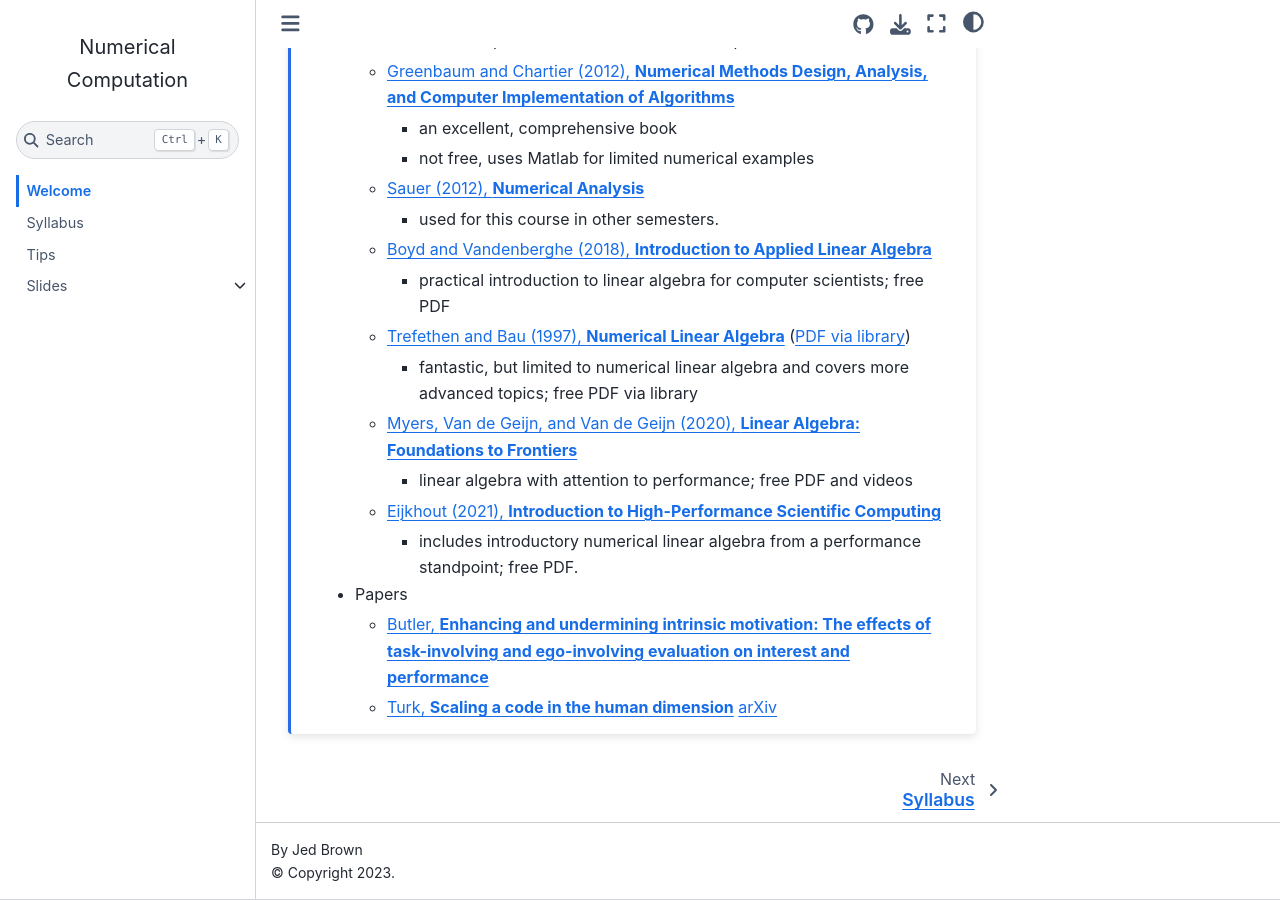
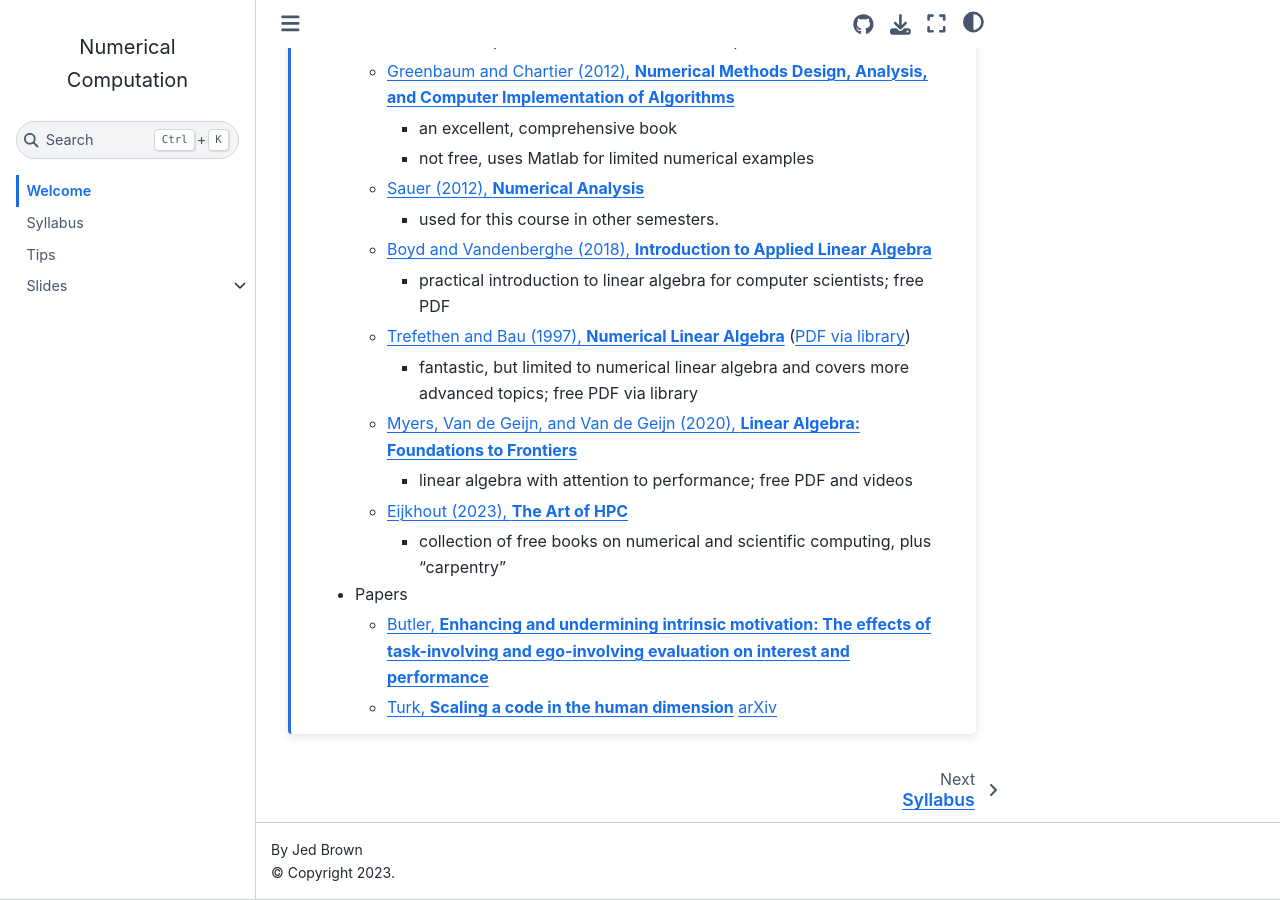
Before and after one commit to cu-numcomp/spring23, a Jupyter Book: the page built from index.md, in a window 1280 px wide and 900 px high, scrolled down 606 px. Built offline with Jupyter Book 1.0.4 settings and Sphinx 7.4.7 and the Sphinx Book theme 1.1.4, drawn with Linux system fonts in a browser that asks for light colours; pages that are not in the unit, such as notebooks, are missing from menus.

Commit message:
Update Eijkhout's new book site

```diff
--- a/index.md
+++ b/index.md
@@ -30,8 +30,8 @@ Welcome to **Numerical Computation**, CSCI-3656 and CSCI-5606
     * fantastic, but limited to numerical linear algebra and covers more advanced topics; free PDF via library
   * [Myers, Van de Geijn, and Van de Geijn (2020), **Linear Algebra: Foundations to Frontiers**](http://www.ulaff.net/downloads.html)
     * linear algebra with attention to performance; free PDF and videos
-  * [Eijkhout (2021), **Introduction to High-Performance Scientific Computing**](http://pages.tacc.utexas.edu/~eijkhout/istc/istc.html)
-    * includes introductory numerical linear algebra from a performance standpoint; free PDF.
+  * [Eijkhout (2023), **The Art of HPC**](https://theartofhpc.com/)
+    * collection of free books on numerical and scientific computing, plus "carpentry"
 * Papers
   * [Butler, **Enhancing and undermining intrinsic motivation: The effects of task-involving and ego-involving evaluation on interest and performance**](https://cu-numcomp.github.io/spring23/downloads/Butler-EnhancingAndUnderminingIntrinsicMotivation-1988.pdf)
   * [Turk, **Scaling a code in the human dimension**](https://dl.acm.org/doi/10.1145/2484762.2484782) [arXiv](https://arxiv.org/pdf/1301.7064.pdf)
```
